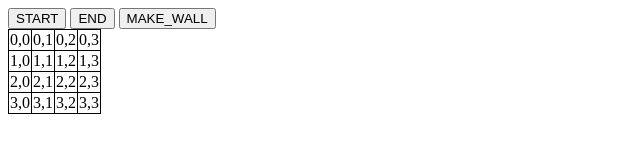
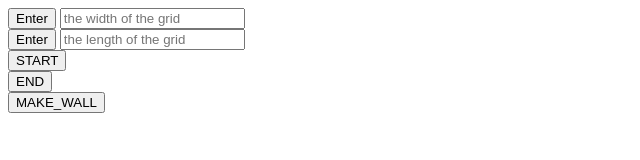
Before and after one commit to lil-nxzty/Algo-rhythm, a plain HTML site: page index.html in a window 1280 px wide. Shown: the whole page, without its empty margins (0-640 px from the left). Drawn offline with Linux system fonts and the light colour scheme.

Commit message:
i did not finish :(

```diff
--- a/index.html
+++ b/index.html
@@ -8,10 +8,18 @@
     <link href="style.css" rel="stylesheet">
 </head>
 <body>
-  <button id="start">START</button>
-  <button id="end">END</button>
-  <button id="wallmart">MAKE_WALL</button>
+    <button onclick="dimensionx()">Enter</button>
+    <input type="text" id="widi" placeholder="the width of the grid">
+    <br>
+    <button onclick="dimensiony()">Enter</button>
+    <input type="text" id="lengthi" placeholder="the length of the grid">
+    <br>
+    <button id="start">START</button>
+    <br>
+    <button id="end">END</button>
+    <br>
+    <button id="wallmart">MAKE_WALL</button>
+    <script src="script.js"></script>
 
-    <script src="script.js"></script>
 </body>
 </html>
--- a/script.js
+++ b/script.js
@@ -1,51 +1,61 @@
 let grid = document.createElement("table");
-grid.appendChild(document.createElement("tr"));
 console.log(grid);
-ex = 0;
 let cellas = [];
 let startStatus = "off";
 let endStatus = "off";
 let wallStatus = "off";
+let wide = null;
+let long = null;
 let divy = document.createElement('div');
-const cells = new Array(0,1,2,3);
 const starti = document.getElementById("start");
 const endi = document.getElementById("end");
 const walli = document.getElementById("wallmart");
 class Algo{
-
+    async displayGrid() {
+        wide = await dimensionx();
+        long = await dimensiony();
+        for(let x = 0; x < wide; x++) {
+            let teble = document.createElement('tr');
+            teble.id = `${x}`;
+            grid.appendChild(teble);
+            for(let y = 0; y < long; y++) {
+                let newCell = document.createElement("td");
+                newCell.textContent = [x,y];
+                newCell.id = [`${x}`+`${y}`];
+                let loca = [x,y];
+                const celly = new Cells(newCell, newCell.id, loca);
+                console.log(celly);
+                cellas.push(celly);
+                teble.appendChild(newCell);
+            }
+        }
+    };
 };
 
 class Cells{
-    iswall = "fortnite";
-    constructor(value, id){
+    iswall = false;
+    constructor(value, id, location){
         this.value = value;
         this.id = id;
+        this.location = location;
     };
+    eventi() {
+    this.value.onclick = () => {
+        this.iswall = true;
+    };
+}
 };
 
-for(let x = 0; x < cells.length; x++) {
-    for(let y = 0; y < cells.length; y++) {
-        let newCell = document.createElement("td");
-        if(ex !== x) {
-            ex++;
-            grid.appendChild(document.createElement('tr'));
 
-        }
-        newCell.textContent = [x,y];
-        newCell.id = [`${x}`+`${y}`];
-        const celly = new Cells(newCell, newCell.id);
-        console.log(celly);
-        cellas.push(celly);
-        grid.appendChild(newCell);}
-};
-divy.id = 'id="Diva"';
+divy.id = "Diva";
 divy.appendChild(grid);
 console.log(cellas);
-starti.addEventListener("click", function(){startStatus = "on"})
+starti.addEventListener("click", function(){for(const cell of cellas){cell.eventi()}});
 /* while(startStatus == "on"){
     for(const x of cellas) {x.addEventListener("click", x.iswall = "no"), console.log(1)};
 }*/
-cellas[0].value.addEventListener("click", function(){cellas[0].value.iswall = "NO"})
-document.body.appendChild(divy)
-
-// You are referencing an item without using the actual cell, so clicking something logical without a physical interface will simply not be possible
+document.body.appendChild(divy);
+// while(startStatus == "on"){
+//     for(let i = 0; x < cellas.length; i++) {cellas[i].value.addEventListener("click", function(){console.log("Hey")})};
+// }
+// fix the event listener br
```
